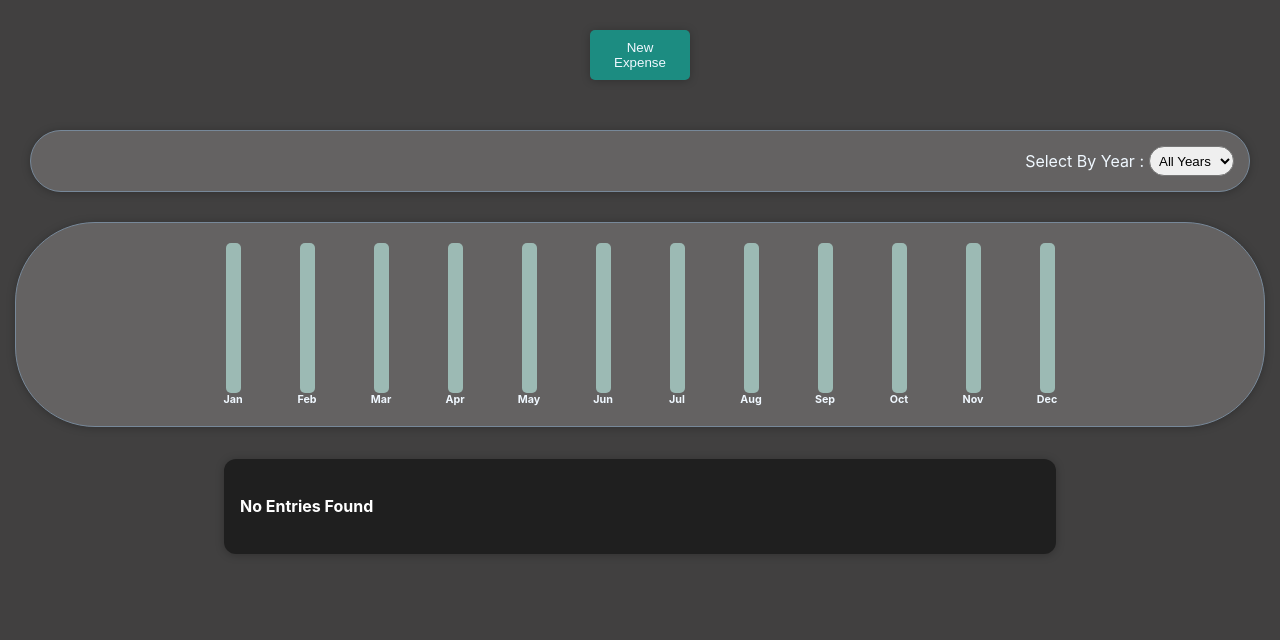
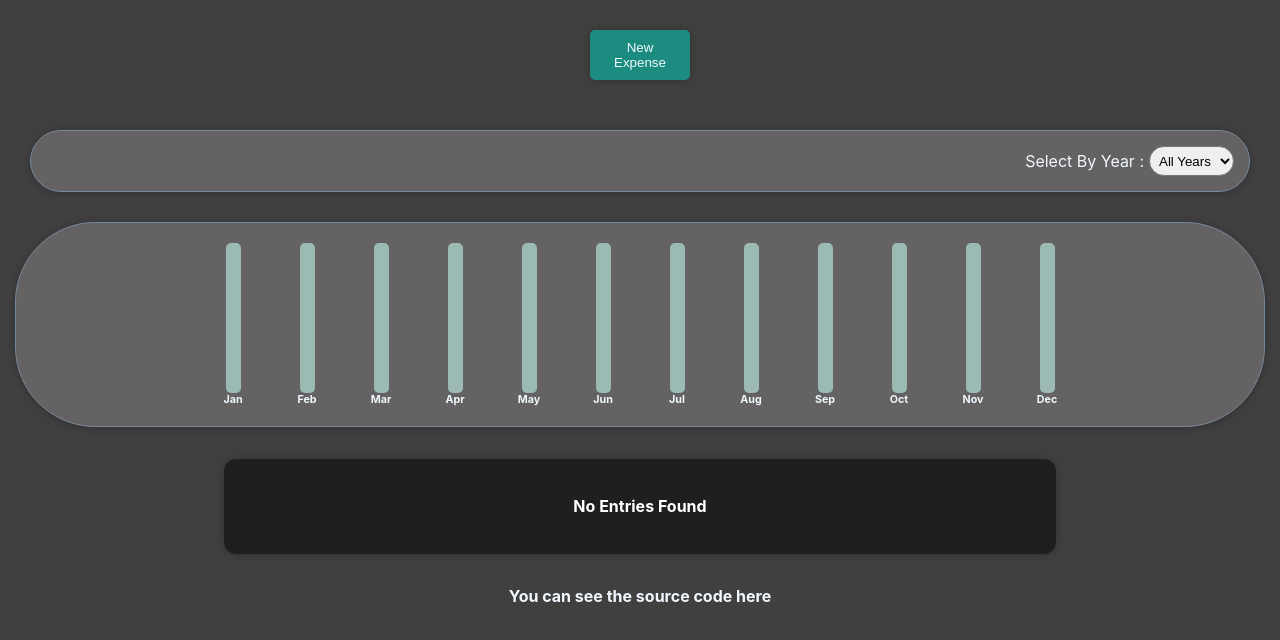
Before and after one commit to ceo991/expense-tracker, a React (Create React App) app: page / in a window 1280 px wide. Shown: the top 640 px of the page. Built offline with nearby package versions, Linux system fonts and the light colour scheme.

Commit message:
minor changes

```diff
--- a/src/App.css
+++ b/src/App.css
@@ -1,5 +1,6 @@
 body {
     background-color: rgb(65, 64, 64);
+    text-align: center;
 }
 
 .form-container{
--- a/src/App.js
+++ b/src/App.js
@@ -177,6 +177,7 @@ let singleExpense = theArr.map((exp)=>{
       <Summary total={theSum} years={years} selectYear={handleYearChange} selectedYear={selectedYear} months={currentMonths} expenses={theArr}/>
 
       <div className="expenses">{expenses.length> 0 ? singleExpense : <h4 style={{color: "white"}}> No Entries Found</h4>}</div>
+      <h4><a href='https://github.com/ceo991/expense-tracker' style={{color:"aliceblue",textDecoration: "none"}}>You can see the source code here</a></h4>
     </div>
   );
 }
```
